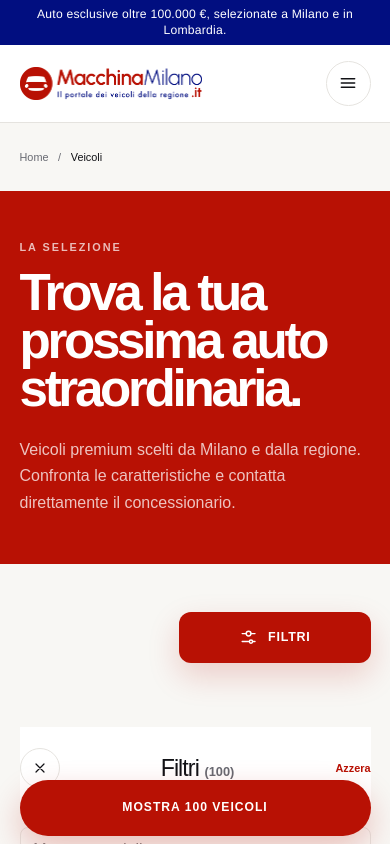
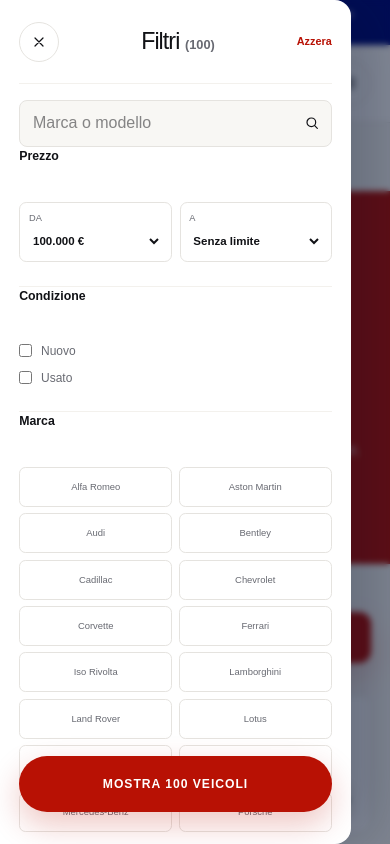
Before and after one commit to ronaldocardoso/macchinamilano, a Next.js app: page /veicoli in a window 390 px wide. Both pictures are taken after a click on the button "FILTRI". Shown: the top 844 px of the page. Built offline with nearby package versions, Linux system fonts and the light colour scheme; no server answers.

Commit message:
Fix mobile filter drawer class state

```diff
--- a/components/catalog-filters.tsx
+++ b/components/catalog-filters.tsx
@@ -62,14 +62,18 @@
 
       <button
         aria-label="Chiudi i filtri"
-        className={`filters-backdrop${isOpen ? "filters-backdrop--open" : ""}`}
+        className={
+          isOpen
+            ? "filters-backdrop filters-backdrop--open"
+            : "filters-backdrop"
+        }
         onClick={closeFilters}
         tabIndex={isOpen ? 0 : -1}
         type="button"
       />
 
       <aside
-        className={`filters${isOpen ? "filters--open" : ""}`}
+        className={isOpen ? "filters filters--open" : "filters"}
         id="catalog-filters"
       >
         <form>
```
